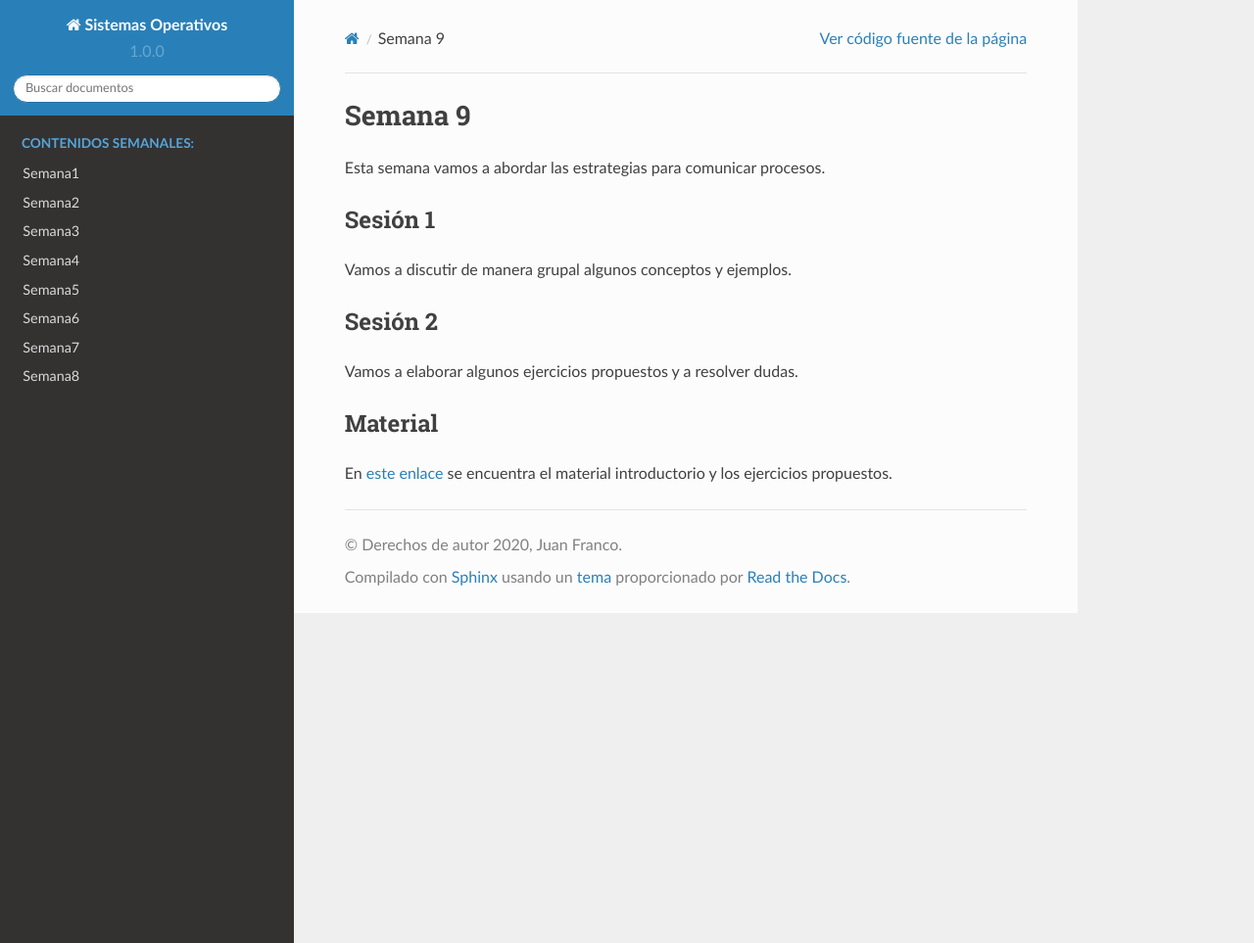
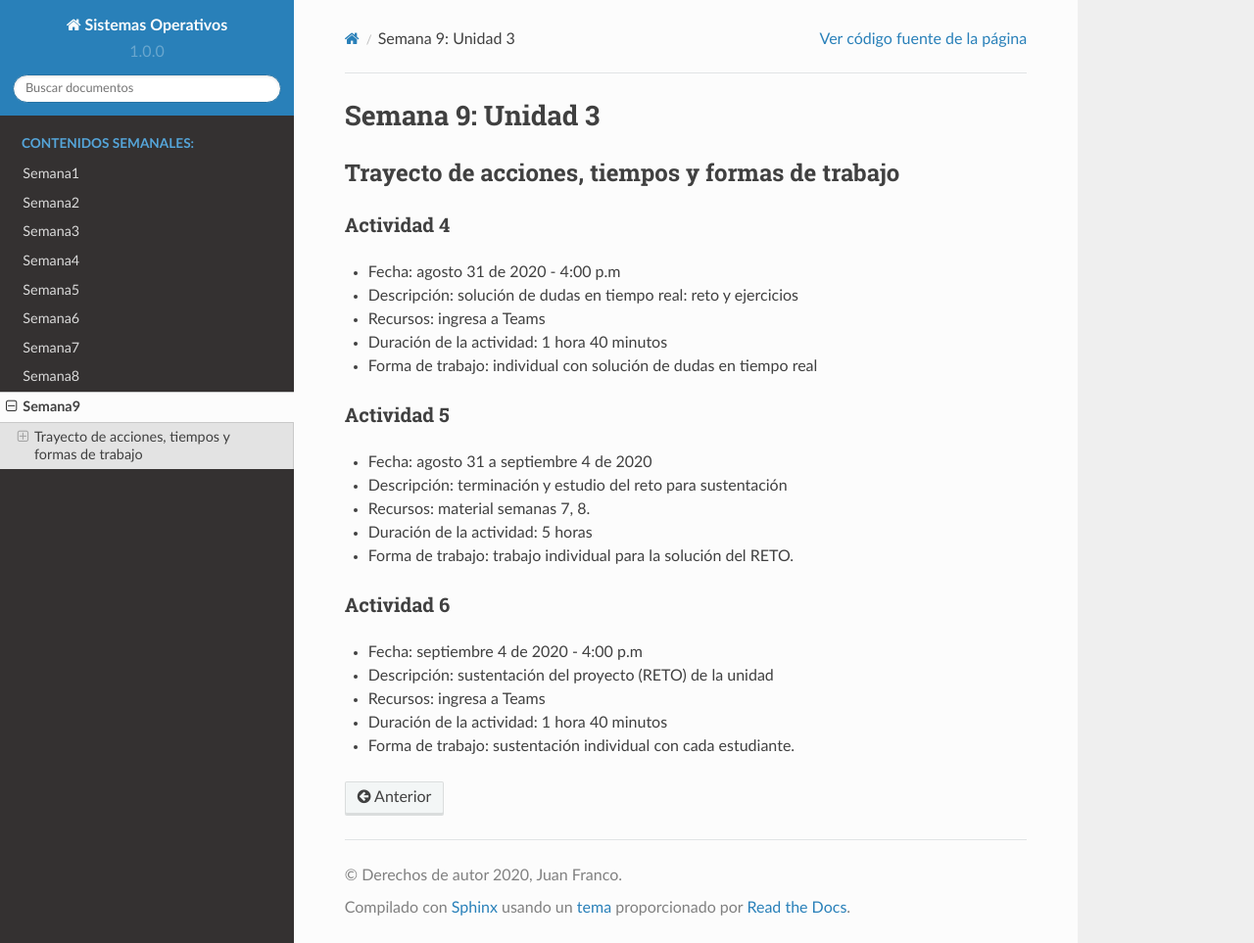
Before and after one commit to juanferfranco/sistemasoperativos, a Sphinx documentation site: the page built from docs/_semana9/semana9.rst, in a window 1280 px wide and 963 px high. Shown: the whole window at 98% size. Built offline with Sphinx 7.4.7 and the Read the Docs theme 2.0.0, drawn with Linux system fonts in a browser that asks for light colours.

Commit message:
add week 9

```diff
--- a/docs/_semana8/semana8.rst
+++ b/docs/_semana8/semana8.rst
@@ -13,12 +13,6 @@ Actividad 2
 * Forma de trabajo: individual con solución de dudas en tiempo real
 
 Vamos a revisar partes de `este <http://www.albahari.com/threading/>`__ sitio.
-
-
-
-
-
-
 
 
 Actividad 3
--- a/docs/_semana9/semana9.rst
+++ b/docs/_semana9/semana9.rst
@@ -1,20 +1,29 @@
-Semana 9
-===========
+Semana 9: Unidad 3
+====================
 
-Esta semana vamos a abordar las estrategias para comunicar procesos.
+Trayecto de acciones, tiempos y formas de trabajo
+---------------------------------------------------
 
+Actividad 4
+^^^^^^^^^^^^^
+* Fecha: agosto 31 de 2020 - 4:00 p.m
+* Descripción: solución de dudas en tiempo real: reto y ejercicios
+* Recursos: ingresa a Teams
+* Duración de la actividad: 1 hora 40 minutos
+* Forma de trabajo: individual con solución de dudas en tiempo real
 
-Sesión 1
----------
-Vamos a discutir de manera grupal algunos conceptos y ejemplos.
+Actividad 5
+^^^^^^^^^^^^^
+* Fecha: agosto 31 a septiembre 4 de 2020
+* Descripción: terminación y estudio del reto para sustentación
+* Recursos: material semanas 7, 8.
+* Duración de la actividad: 5 horas
+* Forma de trabajo: trabajo individual para la solución del RETO.
 
-
-Sesión 2
----------
-Vamos a elaborar algunos ejercicios propuestos y a resolver dudas.
-
-
-Material
----------
-En `este enlace <https://drive.google.com/open?id=1Xwed5QjfMS0zGVsQG8tVgL7aXQ8jxwZZUKN4tDurTDQ>`__
-se encuentra el material introductorio y los ejercicios propuestos.
+Actividad 6
+^^^^^^^^^^^^^
+* Fecha: septiembre 4 de 2020 - 4:00 p.m
+* Descripción: sustentación del proyecto (RETO) de la unidad
+* Recursos: ingresa a Teams
+* Duración de la actividad: 1 hora 40 minutos
+* Forma de trabajo: sustentación individual con cada estudiante.
--- a/docs/index.rst
+++ b/docs/index.rst
@@ -141,3 +141,4 @@ Datos de contacto
    Semana6 <_semana6/semana6>
    Semana7 <_semana7/semana7>
    Semana8 <_semana8/semana8>
+   Semana9 <_semana9/semana9>
```
